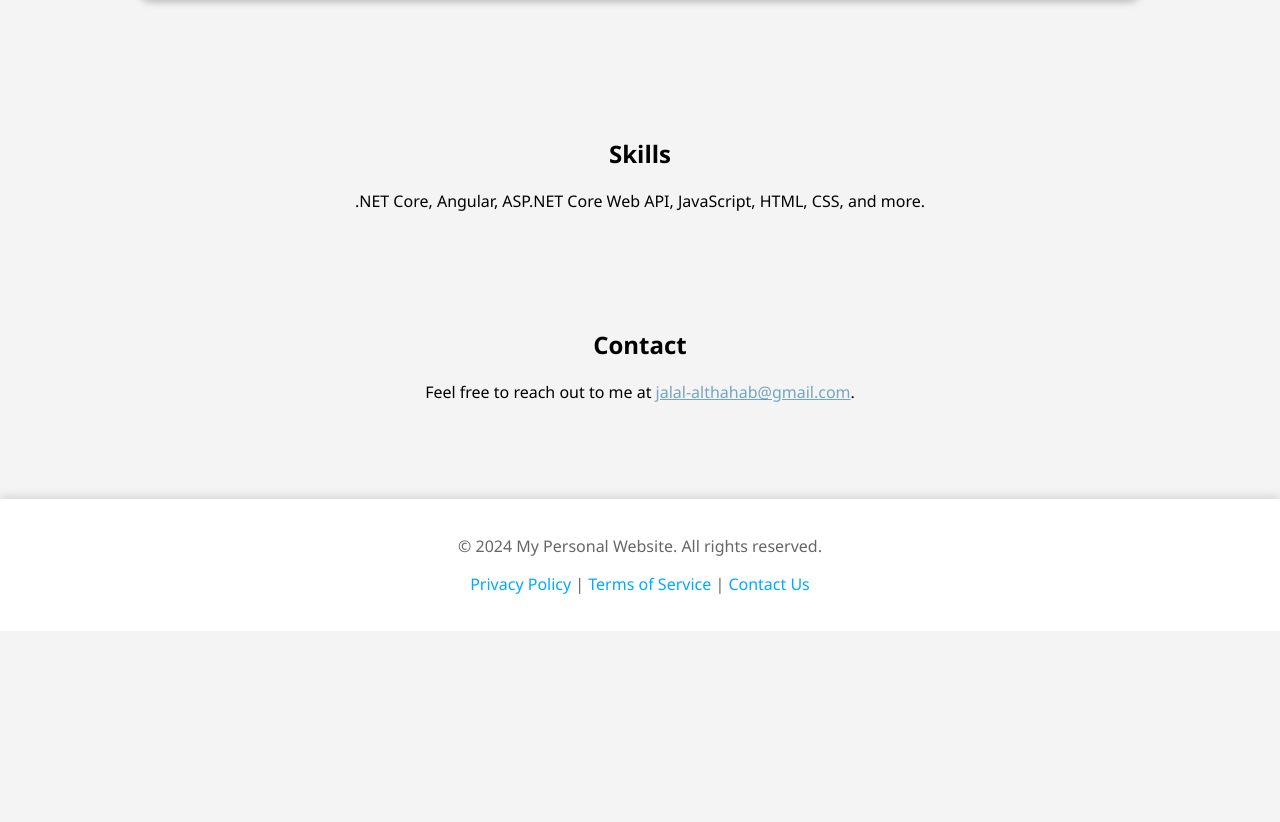
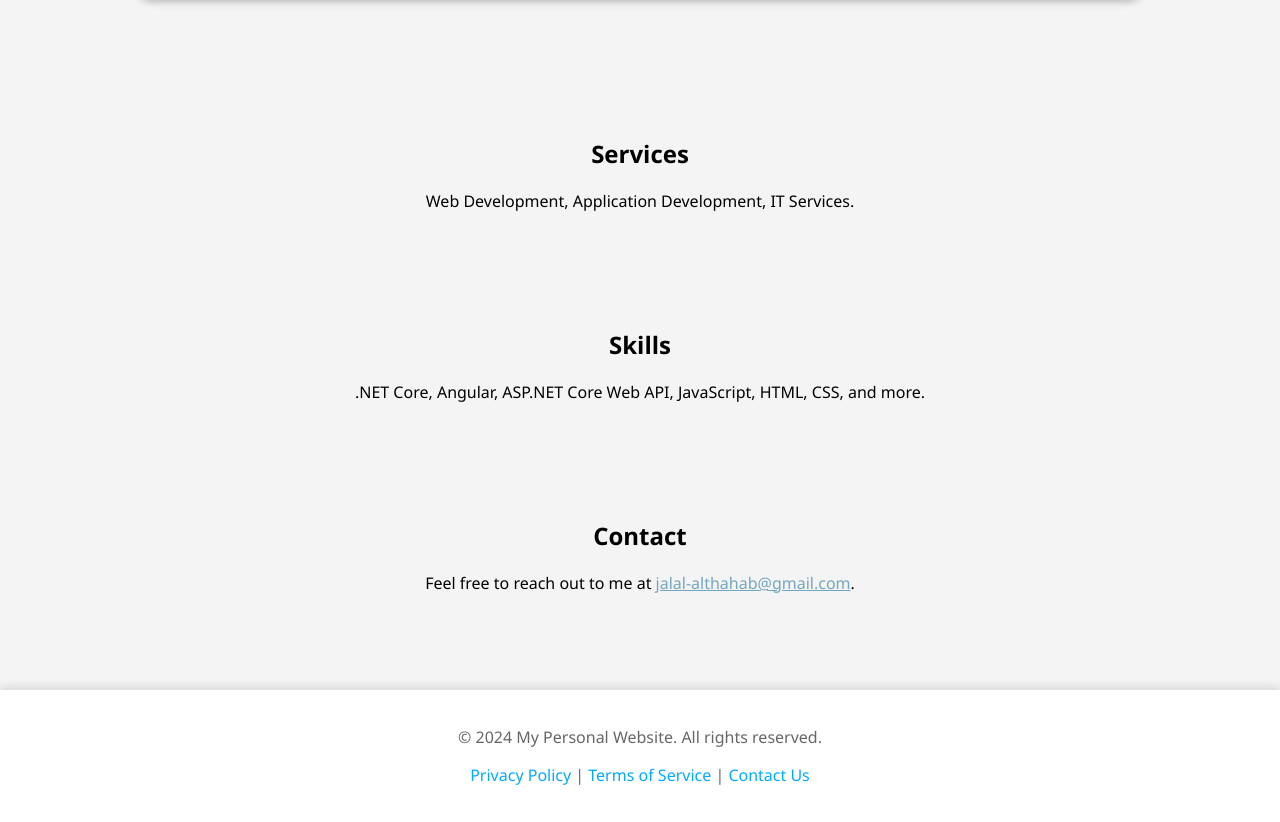
Before and after one commit to Jalal-Althahab/simple-personal-website, a plain HTML site: page index.html in a window 1280 px wide. Shown: the part 1194-2016 px from the top of the page. Before the commit the page ends 1825 px from the top, so only its background shows below. Drawn offline with Linux system fonts and the light colour scheme.

Commit message:
Update index
Add Services

```diff
--- a/index.html
+++ b/index.html
@@ -55,6 +55,10 @@
             <a class="next" onclick="plusSlides(1)">❯</a>
         </div>
     </section>
+   <section id="skills">
+        <h2>Services</h2>
+        <p>Web Development, Application Development, IT Services.</p>
+    </section>
     <section id="skills">
         <h2>Skills</h2>
         <p>.NET Core, Angular, ASP.NET Core Web API, JavaScript, HTML, CSS, and more.</p>
```
